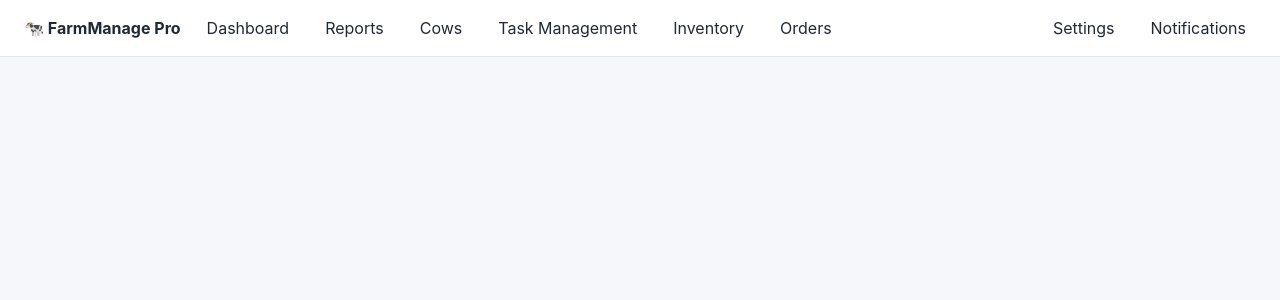
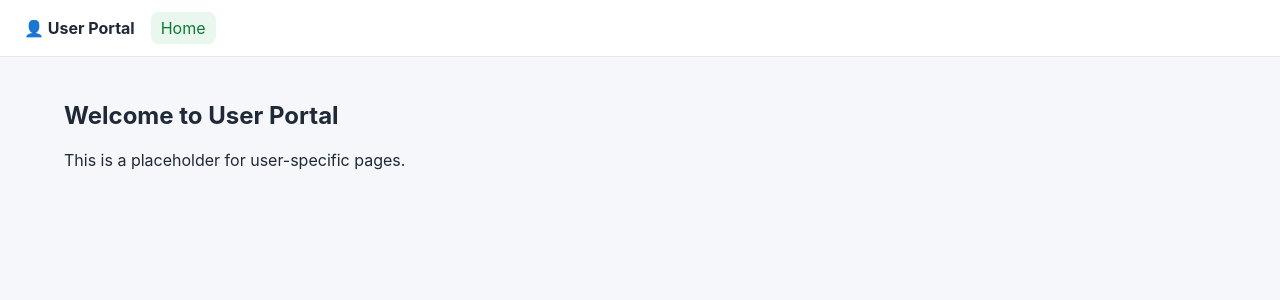
Before and after one commit to VuDang-Smile/cow_management, a React (Vite) app: page /user in a window 1280 px wide. Shown: the top 300 px of the page. Built offline with nearby package versions, Linux system fonts and the light colour scheme.

Commit message:
Refacetor Structure

```diff
--- a/src/pages/App.tsx
+++ b/src/pages/App.tsx
@@ -1,41 +1,13 @@
-import { NavLink, Route, Routes } from 'react-router-dom'
-import Dashboard from './Dashboard'
-import Reports from './Reports'
-import Cows from './Cows'
-import Tasks from './Tasks'
-import Inventory from './Inventory'
-import Orders from './Orders'
-import Settings from './Settings'
-import Notifications from './Notifications'
+import { Navigate, Route, Routes } from 'react-router-dom'
+import FarmApp from './farm/FarmApp'
+import UserApp from './user/UserApp'
 
 export default function App() {
   return (
-    <div>
-      <div className="appbar">
-        <div className="nav">
-          <div className="brand">🐄 FarmManage Pro</div>
-          <NavLink to="/" end className={({isActive})=> isActive? 'active':''}>Dashboard</NavLink>
-          <NavLink to="/reports">Reports</NavLink>
-          <NavLink to="/cows">Cows</NavLink>
-          <NavLink to="/tasks">Task Management</NavLink>
-          <NavLink to="/inventory">Inventory</NavLink>
-          <NavLink to="/orders">Orders</NavLink>
-          <NavLink to="/settings" className="right">Settings</NavLink>
-          <NavLink to="/notifications">Notifications</NavLink>
-        </div>
-      </div>
-      <div className="container">
-        <Routes>
-          <Route path="/" element={<Dashboard/>} />
-          <Route path="/reports" element={<Reports/>} />
-          <Route path="/cows" element={<Cows/>} />
-          <Route path="/tasks" element={<Tasks/>} />
-          <Route path="/inventory" element={<Inventory/>} />
-          <Route path="/orders" element={<Orders/>} />
-          <Route path="/settings" element={<Settings/>} />
-          <Route path="/notifications" element={<Notifications/>} />
-        </Routes>
-      </div>
-    </div>
+    <Routes>
+      <Route path="/farm/*" element={<FarmApp />} />
+      <Route path="/user/*" element={<UserApp />} />
+      <Route path="*" element={<Navigate to="/farm" replace />} />
+    </Routes>
   )
 }
--- a/src/pages/Cows.tsx
+++ b/src/pages/farm/Cows.tsx
@@ -1,6 +1,6 @@
-import Card from '../components/Card'
-import { cows } from '../mocks/data'
-import { CowHealthStatus } from '../interfaces'
+import Card from '../../components/Card'
+import { cows } from '../../mocks/data'
+import { CowHealthStatus } from '../../interfaces'
 import { useMemo, useState } from 'react'
 
 export default function Cows(){
--- a/src/pages/Dashboard.tsx
+++ b/src/pages/farm/Dashboard.tsx
@@ -1,6 +1,6 @@
-import Card from '../components/Card'
-import Gauge from '../components/Gauge'
-import { getDashboardMetrics } from '../mocks/data'
+import Card from '../../components/Card'
+import Gauge from '../../components/Gauge'
+import { getDashboardMetrics } from '../../mocks/data'
 
 export default function Dashboard(){
   const metrics = getDashboardMetrics()
--- /dev/null
+++ b/src/pages/farm/FarmApp.tsx
@@ -0,0 +1,41 @@
+import { NavLink, Route, Routes } from 'react-router-dom'
+import Dashboard from './Dashboard'
+import Reports from './Reports'
+import Cows from './Cows'
+import Tasks from './Tasks'
+import Inventory from './Inventory'
+import Orders from './Orders'
+import Settings from './Settings'
+import Notifications from './Notifications'
+
+export default function FarmApp() {
+  return (
+    <div>
+      <div className="appbar">
+        <div className="nav">
+          <div className="brand">🐄 FarmManage Pro</div>
+          <NavLink to="/farm" end className={({isActive})=> isActive? 'active':''}>Dashboard</NavLink>
+          <NavLink to="/farm/reports">Reports</NavLink>
+          <NavLink to="/farm/cows">Cows</NavLink>
+          <NavLink to="/farm/tasks">Task Management</NavLink>
+          <NavLink to="/farm/inventory">Inventory</NavLink>
+          <NavLink to="/farm/orders">Orders</NavLink>
+          <NavLink to="/farm/settings" className="right">Settings</NavLink>
+          <NavLink to="/farm/notifications">Notifications</NavLink>
+        </div>
+      </div>
+      <div className="container">
+        <Routes>
+          <Route index element={<Dashboard/>} />
+          <Route path="reports" element={<Reports/>} />
+          <Route path="cows" element={<Cows/>} />
+          <Route path="tasks" element={<Tasks/>} />
+          <Route path="inventory" element={<Inventory/>} />
+          <Route path="orders" element={<Orders/>} />
+          <Route path="settings" element={<Settings/>} />
+          <Route path="notifications" element={<Notifications/>} />
+        </Routes>
+      </div>
+    </div>
+  )
+}
--- a/src/pages/Inventory.tsx
+++ b/src/pages/farm/Inventory.tsx
@@ -1,5 +1,5 @@
-import Card from '../components/Card'
-import { inventoryItems } from '../mocks/data'
+import Card from '../../components/Card'
+import { inventoryItems } from '../../mocks/data'
 
 export default function Inventory(){
   const low = inventoryItems.filter(i=> i.status==='Sắp hết')
--- a/src/pages/Notifications.tsx
+++ b/src/pages/farm/Notifications.tsx
@@ -1,5 +1,5 @@
-import Card from '../components/Card'
-import { notifications } from '../mocks/data'
+import Card from '../../components/Card'
+import { notifications } from '../../mocks/data'
 
 export default function Notifications(){
   return (
--- a/src/pages/Orders.tsx
+++ b/src/pages/farm/Orders.tsx
@@ -1,6 +1,6 @@
-import Card from '../components/Card'
-import { orders } from '../mocks/data'
-import { OrderStatus } from '../interfaces'
+import Card from '../../components/Card'
+import { orders } from '../../mocks/data'
+import { OrderStatus } from '../../interfaces'
 
 export default function Orders(){
   return (
--- a/src/pages/Reports.tsx
+++ b/src/pages/farm/Reports.tsx
@@ -1,5 +1,5 @@
-import Card from '../components/Card'
-import { reportDailyMilk, reportSupplyDemand, employeePerformance } from '../mocks/data'
+import Card from '../../components/Card'
+import { reportDailyMilk, reportSupplyDemand, employeePerformance } from '../../mocks/data'
 import { LineChart, Line, XAxis, YAxis, Tooltip, CartesianGrid, ResponsiveContainer, Legend, Bar, BarChart } from 'recharts'
 
 export default function Reports(){
--- a/src/pages/Settings.tsx
+++ b/src/pages/farm/Settings.tsx
@@ -1,5 +1,5 @@
-import Card from '../components/Card'
-import { users } from '../mocks/data'
+import Card from '../../components/Card'
+import { users } from '../../mocks/data'
 
 export default function Settings(){
   return (
--- a/src/pages/Tasks.tsx
+++ b/src/pages/farm/Tasks.tsx
@@ -1,6 +1,6 @@
-import Card from '../components/Card'
-import { tasks } from '../mocks/data'
-import { Task, TaskType } from '../interfaces'
+import Card from '../../components/Card'
+import { tasks } from '../../mocks/data'
+import { Task, TaskType } from '../../interfaces'
 import { useMemo, useState } from 'react'
 
 export default function Tasks(){
--- /dev/null
+++ b/src/pages/user/UserApp.tsx
@@ -0,0 +1,28 @@
+import { NavLink, Route, Routes } from 'react-router-dom'
+
+function UserHome() {
+  return (
+    <div>
+      <h2>Welcome to User Portal</h2>
+      <p>This is a placeholder for user-specific pages.</p>
+    </div>
+  )
+}
+
+export default function UserApp() {
+  return (
+    <div>
+      <div className="appbar">
+        <div className="nav">
+          <div className="brand">👤 User Portal</div>
+          <NavLink to="/user" end className={({isActive})=> isActive? 'active':''}>Home</NavLink>
+        </div>
+      </div>
+      <div className="container">
+        <Routes>
+          <Route index element={<UserHome/>} />
+        </Routes>
+      </div>
+    </div>
+  )
+}
```
